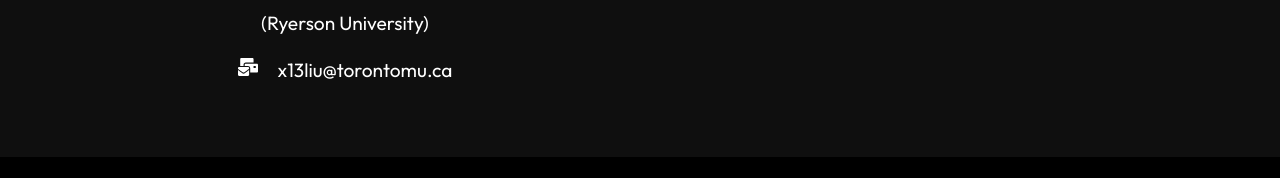
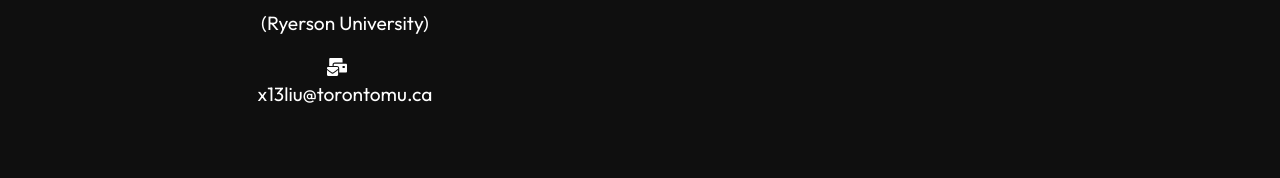
Before and after one commit to lusanjj/xinliu, a React (Create React App) app: page / in a window 1280 px wide. Shown: the part 1642-1820 px from the top of the page. Before the commit the page ends 1799 px from the top, so only its background shows below. Built offline with nearby package versions, Linux system fonts and the light colour scheme.

Commit message:
footer style updated

```diff
--- a/src/components/Footer.js
+++ b/src/components/Footer.js
@@ -10,11 +10,18 @@
         <div className="left">
             <div className="location">
 
-                <p><FaSchool size={20} style={{ color: "#fff", marginRight: "1rem" }} /><p >Toronto Metropolitan University </p><p style={{textAlign:"center"}}>(Ryerson University)</p></p>
+                <p>
+                  <FaSchool size={20} style={{ color: "#fff", marginRight: "1rem" }} />
+                  <p>Toronto Metropolitan University </p>
+
+                  <p style={{textAlign:"center"}}>
+                    (Ryerson University)
+                  </p>
+                </p>
             </div>
 
             <div className="email">
-               <p><FaMailBulk size={20} style={{ color: "#fff", marginRight: "1rem" }} /> x13liu@torontomu.ca</p>
+               <p><FaMailBulk size={20} style={{ color: "#fff", marginRight: "1rem" }} /> <p>x13liu@torontomu.ca</p></p>
             </div>
 
             {/* <div className="github">
```
